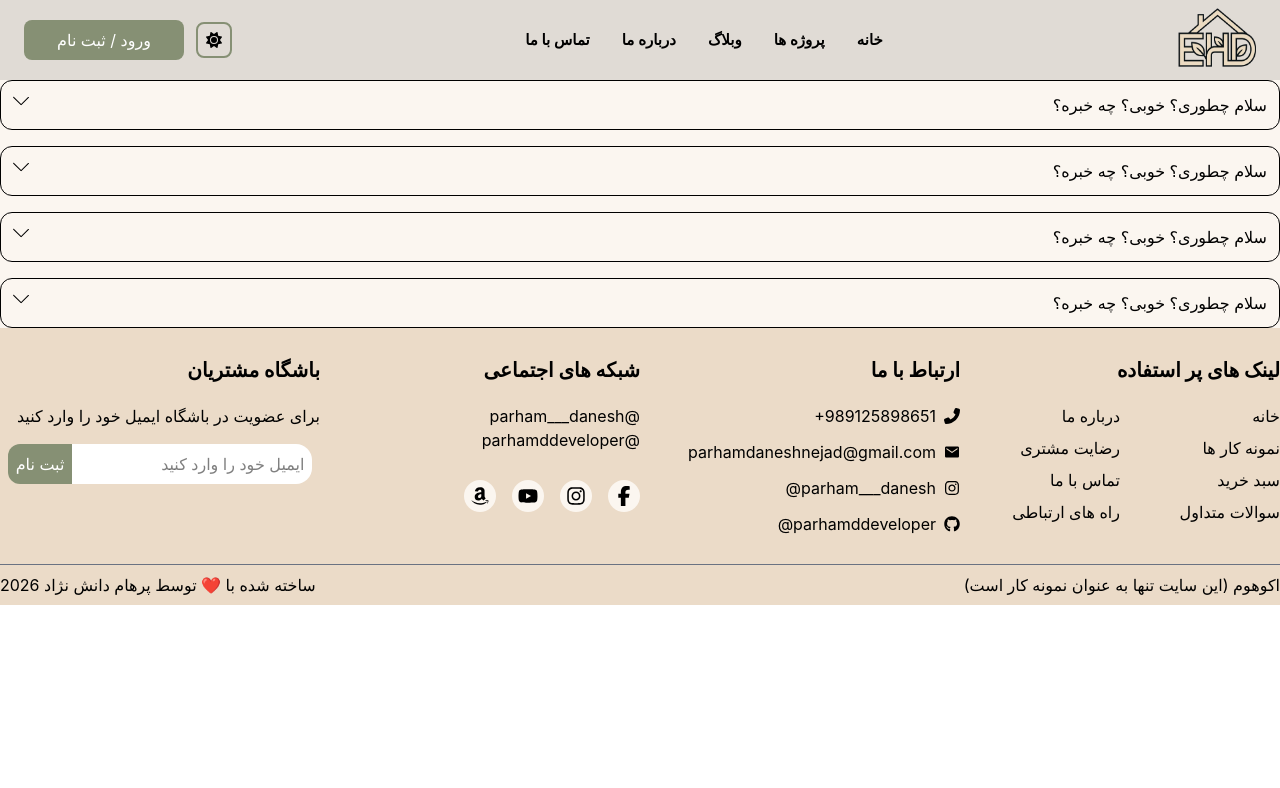
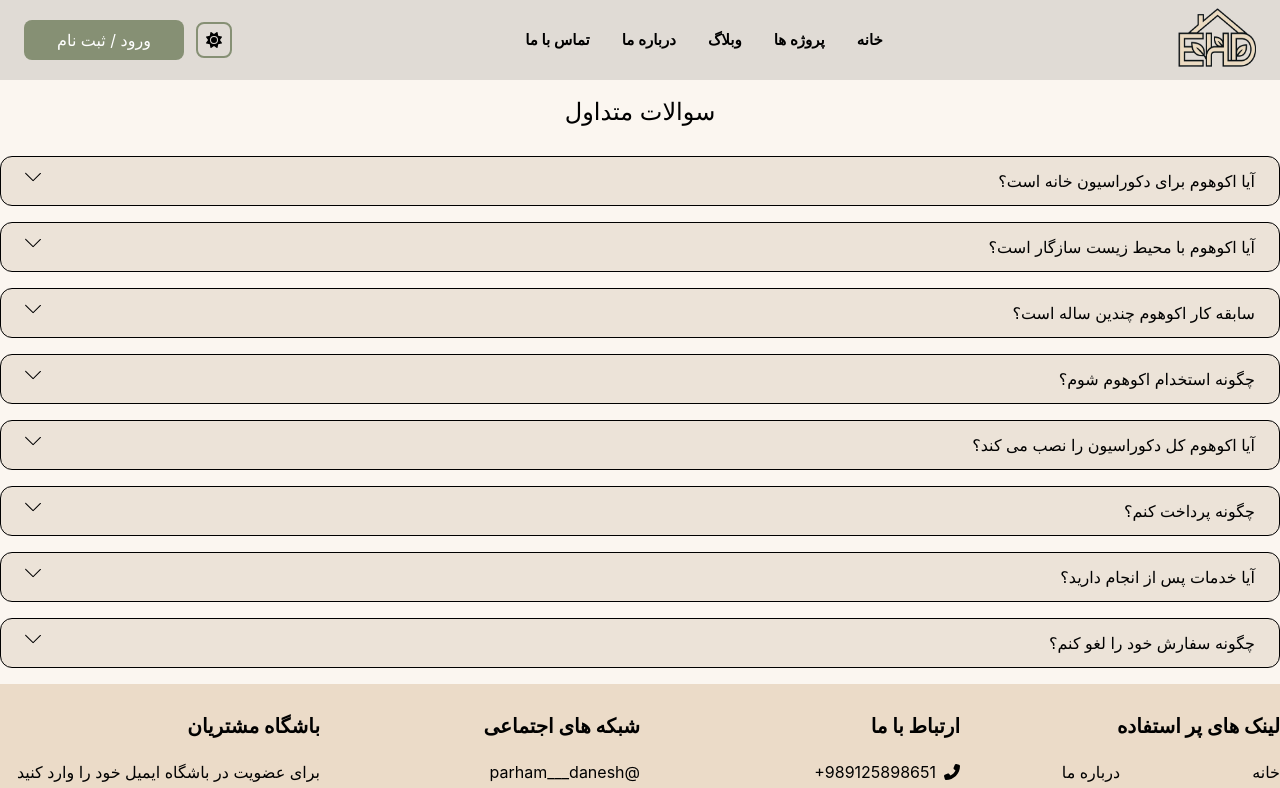
Before and after one commit to Parhamddeveloper/ecohome, a React (Vite) app: page /faq in a window 1280 px wide. Shown: the top 788 px of the page. Built offline with nearby package versions, Linux system fonts and the light colour scheme.

Commit message:
Added FAQ datas and completed FAQ page

```diff
--- a/data/db.js
+++ b/data/db.js
@@ -152,3 +152,54 @@ export const teamMembers = [
     image: "/Team member 4.webp",
   },
 ];
+
+export const FAQ = [
+  {
+    id: 1,
+    question: "آیا اکوهوم برای دکوراسیون خانه است؟",
+    answer:
+      "لورم ایپسوم متن ساختگی با تولید سادگی نامفهوم از صنعت چاپ و با استفاده از طراحان گرافیک است چاپگرها و متون بلکه روزنامه و مجله در ستون و سطرآنچنان که لازم است و برای شرایط فعلی تکنولوژی مورد نیاز و کاربردهای متنوع با هدف بهبود ابزارهای کاربردی می باشد کتابهای زیادی در شصت و سه درصد گذشته حال و آینده شناخت فراوان جامعه و متخصصان را می طلبد",
+  },
+  {
+    id: 2,
+    question: "آیا اکوهوم با محیط زیست سازگار است؟",
+    answer:
+      "لورم ایپسوم متن ساختگی با تولید سادگی نامفهوم از صنعت چاپ و با استفاده از طراحان گرافیک است چاپگرها و متون بلکه روزنامه و مجله در ستون و سطرآنچنان که لازم است و برای شرایط فعلی تکنولوژی مورد نیاز و کاربردهای متنوع با هدف بهبود ابزارهای کاربردی می باشد کتابهای زیادی در شصت و سه درصد گذشته حال و آینده شناخت فراوان جامعه و متخصصان را می طلبد",
+  },
+  {
+    id: 3,
+    question: "سابقه کار اکوهوم چندین ساله است؟",
+    answer:
+      "لورم ایپسوم متن ساختگی با تولید سادگی نامفهوم از صنعت چاپ و با استفاده از طراحان گرافیک است چاپگرها و متون بلکه روزنامه و مجله در ستون و سطرآنچنان که لازم است و برای شرایط فعلی تکنولوژی مورد نیاز و کاربردهای متنوع با هدف بهبود ابزارهای کاربردی می باشد کتابهای زیادی در شصت و سه درصد گذشته حال و آینده شناخت فراوان جامعه و متخصصان را می طلبد",
+  },
+  {
+    id: 4,
+    question: "چگونه استخدام اکوهوم شوم؟",
+    answer:
+      "لورم ایپسوم متن ساختگی با تولید سادگی نامفهوم از صنعت چاپ و با استفاده از طراحان گرافیک است چاپگرها و متون بلکه روزنامه و مجله در ستون و سطرآنچنان که لازم است و برای شرایط فعلی تکنولوژی مورد نیاز و کاربردهای متنوع با هدف بهبود ابزارهای کاربردی می باشد کتابهای زیادی در شصت و سه درصد گذشته حال و آینده شناخت فراوان جامعه و متخصصان را می طلبد",
+  },
+  {
+    id: 5,
+    question: "آیا اکوهوم کل دکوراسیون را نصب می کند؟",
+    answer:
+      "لورم ایپسوم متن ساختگی با تولید سادگی نامفهوم از صنعت چاپ و با استفاده از طراحان گرافیک است چاپگرها و متون بلکه روزنامه و مجله در ستون و سطرآنچنان که لازم است و برای شرایط فعلی تکنولوژی مورد نیاز و کاربردهای متنوع با هدف بهبود ابزارهای کاربردی می باشد کتابهای زیادی در شصت و سه درصد گذشته حال و آینده شناخت فراوان جامعه و متخصصان را می طلبد",
+  },
+  {
+    id: 6,
+    question: "چگونه پرداخت کنم؟",
+    answer:
+      "لورم ایپسوم متن ساختگی با تولید سادگی نامفهوم از صنعت چاپ و با استفاده از طراحان گرافیک است چاپگرها و متون بلکه روزنامه و مجله در ستون و سطرآنچنان که لازم است و برای شرایط فعلی تکنولوژی مورد نیاز و کاربردهای متنوع با هدف بهبود ابزارهای کاربردی می باشد کتابهای زیادی در شصت و سه درصد گذشته حال و آینده شناخت فراوان جامعه و متخصصان را می طلبد",
+  },
+  {
+    id: 7,
+    question: "آیا خدمات پس از انجام دارید؟",
+    answer:
+      "لورم ایپسوم متن ساختگی با تولید سادگی نامفهوم از صنعت چاپ و با استفاده از طراحان گرافیک است چاپگرها و متون بلکه روزنامه و مجله در ستون و سطرآنچنان که لازم است و برای شرایط فعلی تکنولوژی مورد نیاز و کاربردهای متنوع با هدف بهبود ابزارهای کاربردی می باشد کتابهای زیادی در شصت و سه درصد گذشته حال و آینده شناخت فراوان جامعه و متخصصان را می طلبد",
+  },
+      {
+    id: 8,
+    question: "چگونه سفارش خود را لغو کنم؟",
+    answer:
+      "لورم ایپسوم متن ساختگی با تولید سادگی نامفهوم از صنعت چاپ و با استفاده از طراحان گرافیک است چاپگرها و متون بلکه روزنامه و مجله در ستون و سطرآنچنان که لازم است و برای شرایط فعلی تکنولوژی مورد نیاز و کاربردهای متنوع با هدف بهبود ابزارهای کاربردی می باشد کتابهای زیادی در شصت و سه درصد گذشته حال و آینده شناخت فراوان جامعه و متخصصان را می طلبد",
+  },
+];
--- a/src/Pages/faq/components/AccordionSect.jsx
+++ b/src/Pages/faq/components/AccordionSect.jsx
@@ -1,12 +1,15 @@
+import { FAQ } from "../../../../data/db";
 import Accordion from "../../../components/accordion/Accordion";
 
 export default function AccordionSect() {
   return (
-    <section className="bg-[#fbf6f0] dark:bg-gray-800 flex flex-col gap-y-4">
-      <Accordion />
-      <Accordion />
-      <Accordion />
-      <Accordion />
+    <section className="bg-[#fbf6f0] dark:bg-gray-500 py-4 transition-colors duration-500">
+        <h1 className="text-center text-2xl font-estedad-extra-bold dark:text-white">سوالات متداول</h1>
+      <div className="flex flex-col gap-y-4 max-w-7xl mx-auto mt-7">
+        {FAQ.map((Item) => (
+          <Accordion key={Item.id} {...Item} />
+        ))}
+      </div>
     </section>
   );
 }
--- a/src/components/accordion/Accordion.jsx
+++ b/src/components/accordion/Accordion.jsx
@@ -1,18 +1,18 @@
 import { motion } from "framer-motion";
 import { useState } from "react";
 import { SlArrowDown } from "react-icons/sl";
-export default function Accordion() {
+export default function Accordion({ id, question, answer }) {
   const [isOpen, setIsOpen] = useState(false);
   return (
-    <div className="bg-[#fbf6f0] dark:bg-gray-600 dark:text-white border rounded-xl">
+    <div className="bg-[#ece3d8] dark:bg-gray-600 dark:text-white border rounded-xl p-3 font-estedad transition-colors duration-500">
       <button
-        className="flex w-full justify-between p-3"
-        id="faq-question-1"
+        className="flex w-full justify-between cursor-pointer px-3"
+        id={`faq-question-${id}`}
         aria-expanded={isOpen}
-        aria-controls="faq-answer-1"
+        aria-controls={`faq-answer-${id}`}
         onClick={() => setIsOpen((prev) => !prev)}
       >
-        <span>سلام چطوری؟ خوبی؟ چه خبره؟</span>
+        <span>{question}</span>
         <SlArrowDown
           className={`transition-transform duration-300 ${isOpen ? "rotate-180" : ""}`}
           aria-hidden="true"
@@ -20,18 +20,14 @@ export default function Accordion() {
       </button>
       <motion.div
         initial={{ height: 0 }}
-        animate={isOpen ? { height: "auto" } : { height: 0 }}
+        animate={isOpen ? { height: "auto", paddingTop: 10 } : { height: 0 }}
         transition={{ duration: 0.3 }}
-        className="overflow-hidden"
-        id="faq-answer-1"
+        className={`overflow-hidden px-3`}
+        id={`faq-answer-${id}`}
         role="region"
-        aria-labelledby="faq-question-1"
+        aria-labelledby={`faq-question-${id}`}
       >
-        <p>
-          Lorem ipsum dolor sit amet consectetur adipisicing elit. Sapiente
-          asperiores, earum, omnis possimus repudiandae inventore, voluptate non
-          ullam voluptatibus quod dignissimos. Cum, perferendis!
-        </p>
+        <p>{answer}</p>
       </motion.div>
     </div>
   );
```
